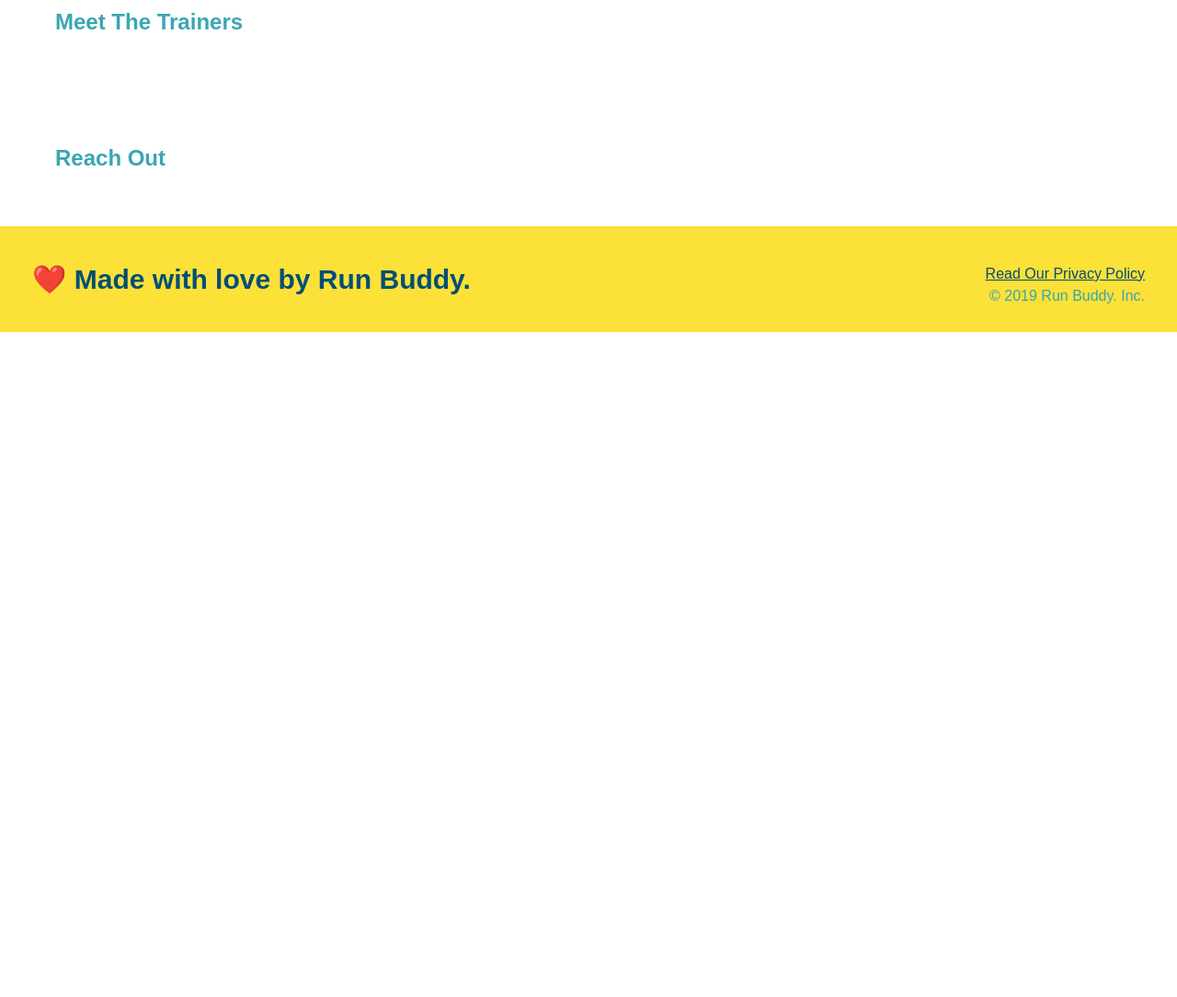
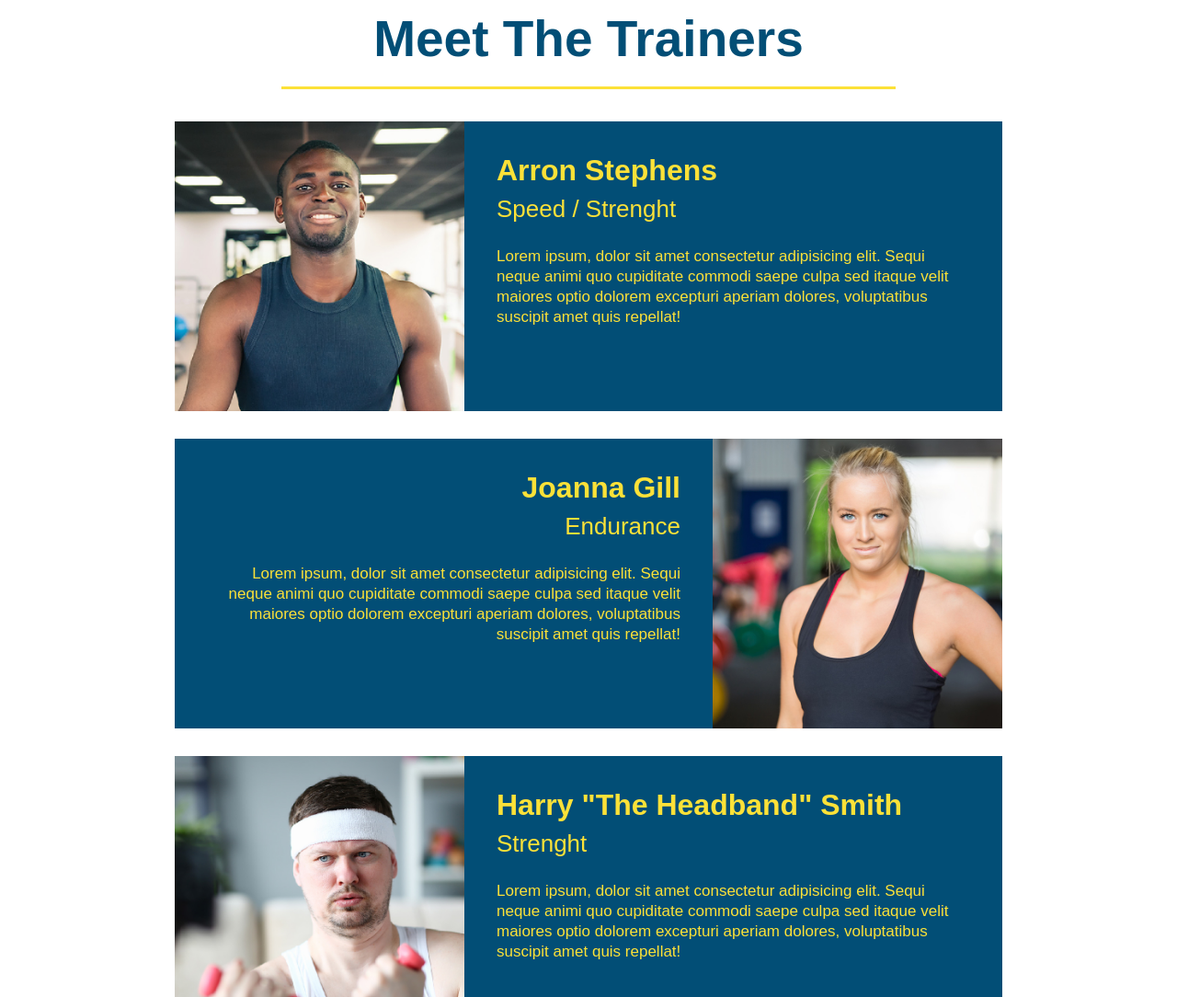
Before and after one commit to davitshirkhanyan/run-buddy, a plain HTML site: page index.html in a window 1280 px wide. Shown: the part 2780-3864 px from the top of the page at 92% size. Before the commit the page ends 3141 px from the top, so only its background shows below. Drawn offline with Linux system fonts and the light colour scheme.

Commit message:
meet the trainers section

```diff
--- a/assets/css/style.css
+++ b/assets/css/style.css
@@ -179,3 +179,50 @@ section {
 .secondary-border {
     border-color: #39a6b2;
 }
+
+.trainers {
+    text-align: center;
+}
+
+.trainer {
+    width: 900px;
+    margin: 0 auto 30px auto;
+    background: #024e76;
+    color: #fce138;
+    overflow: auto;
+}
+
+.trainer img {
+    width: 35%;
+    float: left;
+}
+
+.trainer-bio {
+    padding: 35px;
+    float: left;
+    width: 65%;
+}
+
+.text-left {
+    text-align: left;
+}
+
+.text-right {
+    text-align: right;
+}
+
+.trainer-bio h3 {
+    font-size: 32px;
+    margin-bottom: 8px;
+}
+
+.trainer-bio h4 {
+    font-weight: lighter;
+    font-size: 26px;
+    margin-bottom: 25px;
+}
+
+.trainer-bio p {
+    font-size: 17px;
+    line-height: 1.3;
+}
--- a/index.html
+++ b/index.html
@@ -112,8 +112,44 @@
     </section>
 
     <!-- "meet the trainers" section -->
-    <section>
-        <h2>Meet The Trainers</h2>
+    <section id="your-trainers" class="trainers">
+        <h2 class="section-title primary-border">Meet The Trainers</h2>
+
+        <!-- first trainer bio -->
+        <article class="trainer">
+            <img src="./assets/images/trainer-1.jpg" alt="Arron Stephens in his workout clothes, ready to pump iron" />
+            <div class="trainer-bio text-left">
+                <h3>Arron Stephens</h3>
+                <h4>Speed / Strenght</h4>
+                <p>Lorem ipsum, dolor sit amet consectetur adipisicing elit. Sequi neque animi quo cupiditate commodi saepe culpa sed
+                itaque velit maiores optio dolorem excepturi aperiam dolores, voluptatibus suscipit amet quis repellat!
+                </p>
+         </div>
+        </article>
+
+        <!-- second trainer bio -->
+         <article class="trainer">
+         <div class="trainer-bio text-right">
+             <h3>Joanna Gill</h3>
+             <h4>Endurance</h4>
+             <p>Lorem ipsum, dolor sit amet consectetur adipisicing elit. Sequi neque animi quo cupiditate commodi saepe culpa sed
+                itaque velit maiores optio dolorem excepturi aperiam dolores, voluptatibus suscipit amet quis repellat!
+            </p>
+         </div>
+         <img src="./assets/images/trainer-2.jpg" alt="Joanna Gill in her workout clothes" />
+        </article>
+
+        <!-- third trainer bio-->
+        <article class="trainer">
+            <img src="./assets/images/trainer-3.jpg" alt="Harry Smith in his workout clothes" />
+         <div class="trainer-bio text-left">
+             <h3>Harry "The Headband" Smith</h3>
+             <h4>Strenght</h4>
+             <p>Lorem ipsum, dolor sit amet consectetur adipisicing elit. Sequi neque animi quo cupiditate commodi saepe culpa sed
+                itaque velit maiores optio dolorem excepturi aperiam dolores, voluptatibus suscipit amet quis repellat!
+            </p>
+         </div>
+        </article>
     </section>
 
     <!-- "reach out" section -->
```
Also changed, not shown: assets/images/trainer-1.jpg (added), assets/images/trainer-2.jpg (added), assets/images/trainer-3.jpg (added).
